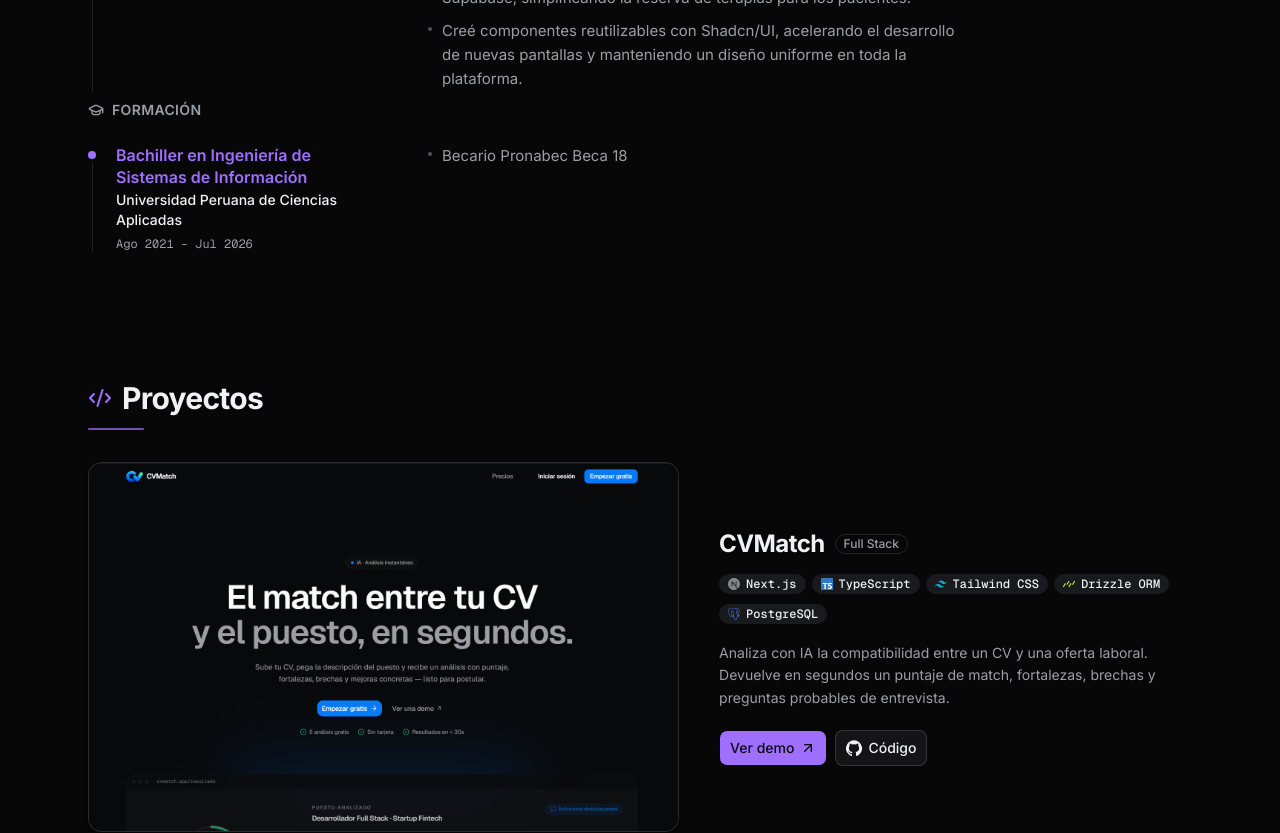
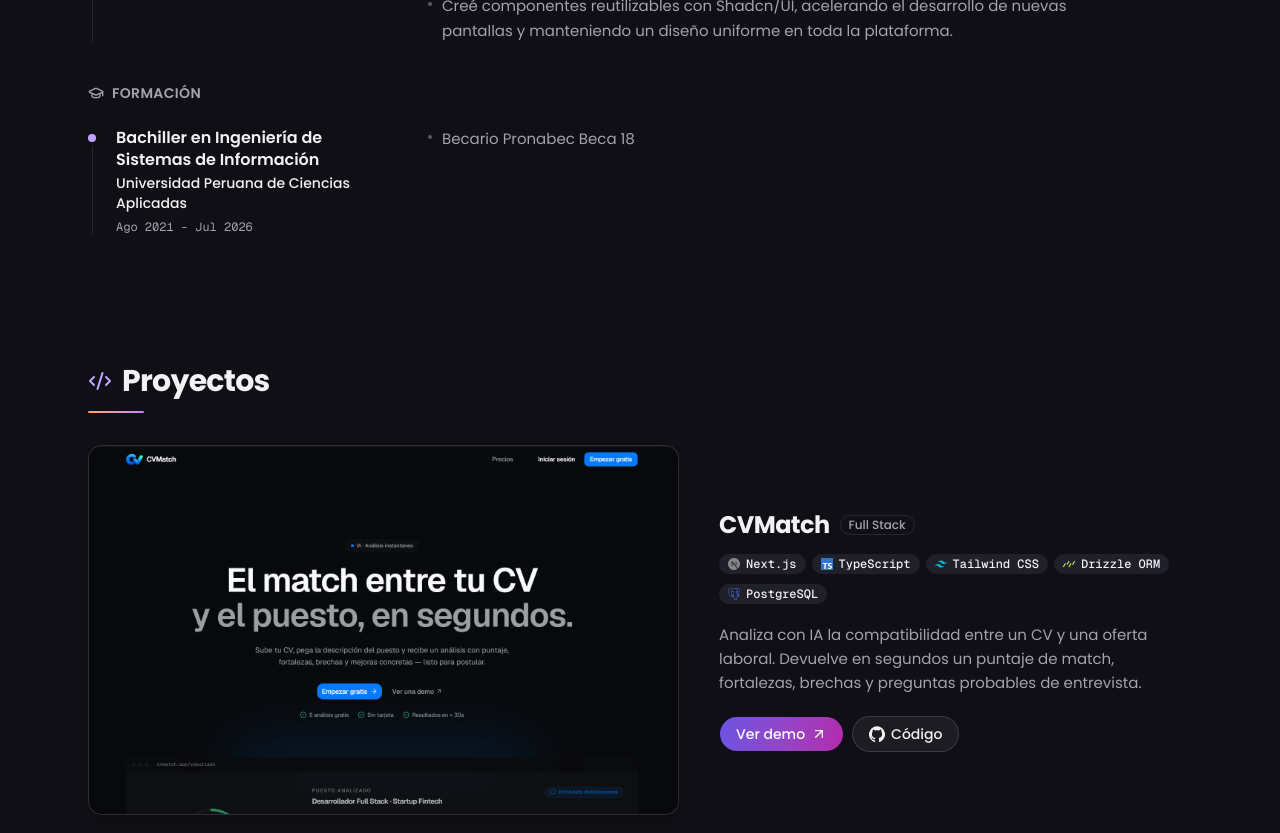
Before and after one commit to Vilduis/my-portfolio, a Next.js app: page / in a window 1280 px wide. Shown: the part 1440-2273 px from the top of the page. Built offline with nearby package versions, Linux system fonts and the light colour scheme.

Commit message:
Se mejoro el diseño y colores

```diff
--- a/app/globals.css
+++ b/app/globals.css
@@ -16,6 +16,8 @@
   --color-secondary-foreground: var(--secondary-foreground);
   --color-secondary: var(--secondary);
   --color-primary-foreground: var(--primary-foreground);
+  --color-action: var(--action);
+  --color-action-foreground: var(--action-foreground);
   --color-primary: var(--primary);
   --color-card-foreground: var(--card-foreground);
   --color-card: var(--card);
@@ -32,39 +34,51 @@
 }
 
 :root {
-  --background: oklch(1 0 0);
-  --foreground: oklch(0.2 0.012 258);
-  --card: oklch(0.985 0.003 258);
-  --card-foreground: oklch(0.2 0.012 258);
+  --background: oklch(0.975 0.008 285);
+  --foreground: oklch(0.2 0.03 280);
+  --card: oklch(1 0 0);
+  --card-foreground: oklch(0.2 0.03 280);
   --primary: oklch(0.46 0.24 295);
   --primary-foreground: oklch(0.99 0 0);
-  --secondary: oklch(0.95 0.004 258);
-  --secondary-foreground: oklch(0.2 0.012 258);
-  --muted: oklch(0.95 0.004 258);
-  --muted-foreground: oklch(0.46 0.012 258);
+  --action: oklch(0.46 0.24 295);
+  --action-foreground: oklch(0.99 0 0);
+  --btn-from: oklch(0.46 0.24 295);
+  --btn-to: oklch(0.5 0.22 335);
+  --grad-from: oklch(0.6 0.19 45);
+  --grad-to: oklch(0.46 0.24 295);
+  --secondary: oklch(0.95 0.01 285);
+  --secondary-foreground: oklch(0.2 0.03 280);
+  --muted: oklch(0.95 0.01 285);
+  --muted-foreground: oklch(0.46 0.03 280);
   --destructive: oklch(0.577 0.245 27.325);
-  --border: oklch(0.9 0.006 258);
-  --input: oklch(0.9 0.006 258);
+  --border: oklch(0.86 0.012 280);
+  --input: oklch(0.62 0.02 280);
   --ring: oklch(0.46 0.24 295);
   --radius: 0.625rem;
   --elevation: oklch(0.3 0.04 280 / 30%);
 }
 
 .dark {
-  --background: oklch(0.129 0.003 286);
-  --foreground: oklch(0.96 0.004 258);
-  --card: oklch(0.173 0.004 264.5);
-  --card-foreground: oklch(0.96 0.004 258);
-  --primary: oklch(0.66 0.21 295);
-  --primary-foreground: oklch(0.15 0.01 295);
-  --secondary: oklch(0.218 0.006 271.1);
-  --secondary-foreground: oklch(0.96 0.004 258);
-  --muted: oklch(0.196 0.008 274.5);
-  --muted-foreground: oklch(0.7 0.008 258);
+  --background: oklch(0.17 0.012 285);
+  --foreground: oklch(0.96 0.006 285);
+  --card: oklch(0.215 0.018 285);
+  --card-foreground: oklch(0.96 0.006 285);
+  --primary: oklch(0.78 0.14 294);
+  --primary-foreground: oklch(0.18 0.04 280);
+  --action: oklch(0.55 0.21 290);
+  --action-foreground: oklch(0.99 0 0);
+  --btn-from: oklch(0.55 0.21 285);
+  --btn-to: oklch(0.55 0.22 330);
+  --grad-from: oklch(0.8 0.15 55);
+  --grad-to: oklch(0.72 0.19 305);
+  --secondary: oklch(0.25 0.02 285);
+  --secondary-foreground: oklch(0.96 0.006 285);
+  --muted: oklch(0.25 0.02 285);
+  --muted-foreground: oklch(0.72 0.018 285);
   --destructive: oklch(0.704 0.191 22.216);
-  --border: oklch(0.95 0.008 258 / 12%);
-  --input: oklch(0.95 0.008 258 / 20%);
-  --ring: oklch(0.66 0.21 295);
+  --border: oklch(0.95 0.02 285 / 11%);
+  --input: oklch(0.95 0.02 285 / 20%);
+  --ring: oklch(0.78 0.14 294);
   --elevation: oklch(0 0 0);
 }
 
@@ -124,6 +138,42 @@
 
   .font-mono {
     font-variant-numeric: tabular-nums;
+  }
+}
+
+@utility text-gradient {
+  background-image: linear-gradient(100deg, var(--grad-from), var(--grad-to));
+  background-clip: text;
+  -webkit-background-clip: text;
+  color: transparent;
+}
+
+@utility bg-gradient-brand {
+  background-image: linear-gradient(100deg, var(--grad-from), var(--grad-to));
+}
+
+@utility bg-gradient-action {
+  background-image: linear-gradient(100deg, var(--btn-from), var(--btn-to));
+}
+
+@utility gradient-ring {
+  position: relative;
+
+  &::after {
+    content: "";
+    position: absolute;
+    inset: 0;
+    border-radius: inherit;
+    padding: 1px;
+    background: linear-gradient(100deg, var(--grad-from), var(--grad-to));
+    mask:
+      linear-gradient(#000 0 0) content-box exclude,
+      linear-gradient(#000 0 0);
+    -webkit-mask-composite: xor;
+    mask-composite: exclude;
+    opacity: 0;
+    transition: opacity 0.3s;
+    pointer-events: none;
   }
 }
 
@@ -209,7 +259,7 @@
 
 @utility hero-glow {
   background-image: radial-gradient(32rem 26rem at calc(min(100% - 1.5rem, 50% + 34.5rem) - 11.5rem) 55%,
-      color-mix(in oklch, var(--primary) 22%, transparent),
+      color-mix(in oklch, var(--primary) 11%, transparent),
       transparent 72%);
 }
 
--- a/app/layout.tsx
+++ b/app/layout.tsx
@@ -1,5 +1,5 @@
 import type { Metadata } from "next"
-import { Geist_Mono, Inter } from "next/font/google"
+import { Geist_Mono, Poppins } from "next/font/google"
 
 import "./globals.css"
 import { site } from "@/config/site"
@@ -8,7 +8,11 @@ import { Nav } from "@/components/layout/nav"
 import { Footer } from "@/components/layout/footer"
 import { cn } from "@/lib/utils"
 
-const fontSans = Inter({ subsets: ["latin"], variable: "--font-sans" })
+const fontSans = Poppins({
+  subsets: ["latin"],
+  weight: ["400", "500", "600", "700"],
+  variable: "--font-sans",
+})
 
 const fontMono = Geist_Mono({ subsets: ["latin"], variable: "--font-mono" })
 
--- a/app/opengraph-image.tsx
+++ b/app/opengraph-image.tsx
@@ -9,10 +9,10 @@ export const size = { width: 1200, height: 630 }
 export const contentType = "image/png"
 
 const colors = {
-  background: "#070708",
+  background: "#0f0e13",
   foreground: "#f0f2f4",
   muted: "#a1a6ad",
-  primary: "#9f6fff",
+  primary: "#a78bfa",
 }
 
 const stack = ["React", "Next.js", "TypeScript", "Node.js", "ASP.NET"]
@@ -84,7 +84,7 @@ export default async function OpengraphImage() {
             lineHeight: 1,
           }}
         >
-          Hey, soy&nbsp;<span style={{ color: colors.primary }}>Vilder</span>
+          Hola, soy&nbsp;<span style={{ color: colors.primary }}>Vilder</span>
         </div>
         <div
           style={{
--- a/components/shared/heading-accent.tsx
+++ b/components/shared/heading-accent.tsx
@@ -4,7 +4,10 @@ export function HeadingAccent({ className }: { className?: string }) {
   return (
     <span
       aria-hidden="true"
-      className={cn("block h-0.5 w-14 rounded-full bg-primary/70", className)}
+      className={cn(
+        "block h-0.5 w-14 rounded-full bg-gradient-brand",
+        className
+      )}
     />
   )
 }
--- a/components/ui/badge.tsx
+++ b/components/ui/badge.tsx
@@ -8,7 +8,8 @@ const badgeVariants = cva(
   {
     variants: {
       variant: {
-        default: "bg-primary text-primary-foreground [a]:hover:bg-primary/80",
+        default:
+          "bg-gradient-action text-action-foreground [a]:hover:brightness-110",
         secondary:
           "bg-secondary text-secondary-foreground [a]:hover:bg-secondary/80",
         destructive:
--- a/components/ui/button.tsx
+++ b/components/ui/button.tsx
@@ -3,11 +3,12 @@ import { cva, type VariantProps } from "class-variance-authority"
 import { cn } from "@/lib/utils"
 
 const buttonVariants = cva(
-  "group/button inline-flex shrink-0 items-center justify-center rounded-md border border-transparent bg-clip-padding text-sm font-medium whitespace-nowrap transition-all outline-none select-none focus-visible:border-ring focus-visible:ring-3 focus-visible:ring-ring/50 active:not-aria-[haspopup]:translate-y-px disabled:pointer-events-none disabled:opacity-50 aria-invalid:border-destructive aria-invalid:ring-3 aria-invalid:ring-destructive/20 dark:aria-invalid:border-destructive/50 dark:aria-invalid:ring-destructive/40 [&_svg]:pointer-events-none [&_svg]:shrink-0 [&_svg:not([class*='size-'])]:size-4",
+  "group/button inline-flex shrink-0 items-center justify-center rounded-full border border-transparent bg-clip-padding text-sm font-medium whitespace-nowrap transition-all outline-none select-none focus-visible:border-ring focus-visible:ring-3 focus-visible:ring-ring/50 active:not-aria-[haspopup]:translate-y-px disabled:pointer-events-none disabled:opacity-50 aria-invalid:border-destructive aria-invalid:ring-3 aria-invalid:ring-destructive/20 dark:aria-invalid:border-destructive/50 dark:aria-invalid:ring-destructive/40 [&_svg]:pointer-events-none [&_svg]:shrink-0 [&_svg:not([class*='size-'])]:size-4",
   {
     variants: {
       variant: {
-        default: "bg-primary text-primary-foreground hover:bg-primary/80",
+        default:
+          "bg-gradient-action text-action-foreground hover:brightness-110",
         outline:
           "border-border bg-background shadow-xs hover:bg-muted hover:text-foreground aria-expanded:bg-muted aria-expanded:text-foreground dark:border-input dark:bg-input/30 dark:hover:bg-input/50",
         secondary:
@@ -20,15 +21,13 @@ const buttonVariants = cva(
       },
       size: {
         default:
-          "h-9 gap-1.5 px-2.5 in-data-[slot=button-group]:rounded-md has-data-[icon=inline-end]:pr-2 has-data-[icon=inline-start]:pl-2",
-        xs: "h-6 gap-1 rounded-[min(var(--radius-md),8px)] px-2 text-xs in-data-[slot=button-group]:rounded-md has-data-[icon=inline-end]:pr-1.5 has-data-[icon=inline-start]:pl-1.5 [&_svg:not([class*='size-'])]:size-3",
-        sm: "h-8 gap-1 rounded-[min(var(--radius-md),10px)] px-2.5 in-data-[slot=button-group]:rounded-md has-data-[icon=inline-end]:pr-1.5 has-data-[icon=inline-start]:pl-1.5",
-        lg: "h-10 gap-1.5 px-2.5 has-data-[icon=inline-end]:pr-2 has-data-[icon=inline-start]:pl-2",
+          "h-9 gap-1.5 px-4 has-data-[icon=inline-end]:pr-3.5 has-data-[icon=inline-start]:pl-3.5",
+        xs: "h-6 gap-1 px-2 text-xs has-data-[icon=inline-end]:pr-1.5 has-data-[icon=inline-start]:pl-1.5 [&_svg:not([class*='size-'])]:size-3",
+        sm: "h-8 gap-1 px-3.5 has-data-[icon=inline-end]:pr-3 has-data-[icon=inline-start]:pl-3",
+        lg: "h-10 gap-1.5 px-5 has-data-[icon=inline-end]:pr-4 has-data-[icon=inline-start]:pl-4",
         icon: "size-9",
-        "icon-xs":
-          "size-6 rounded-[min(var(--radius-md),8px)] in-data-[slot=button-group]:rounded-md [&_svg:not([class*='size-'])]:size-3",
-        "icon-sm":
-          "size-8 rounded-[min(var(--radius-md),10px)] in-data-[slot=button-group]:rounded-md",
+        "icon-xs": "size-6 [&_svg:not([class*='size-'])]:size-3",
+        "icon-sm": "size-8",
         "icon-lg": "size-10",
       },
     },
--- a/config/site.ts
+++ b/config/site.ts
@@ -6,7 +6,6 @@ export const site = {
   emailEncoded: "bHVpc3ZpbGRlcnNAZ21haWwuY29t",
   github: "https://github.com/Vilduis",
   linkedin: "https://linkedin.com/in/vilder-sandoval",
-  cv: "/CV-Sandoval.pdf",
   url: "https://vilduis.com",
   available: true,
 } as const
--- a/features/experience/components/experience-section.tsx
+++ b/features/experience/components/experience-section.tsx
@@ -20,7 +20,7 @@ export function ExperienceSection() {
         ))}
       </ol>
 
-      <h3 className="mt-2 mb-6 flex items-center gap-2 text-sm font-semibold tracking-wide text-muted-foreground uppercase">
+      <h3 className="mt-10 mb-6 flex items-center gap-2 text-sm font-semibold tracking-wide text-muted-foreground uppercase">
         <GraduationCap className="size-4" />
         Formación
       </h3>
--- a/features/experience/components/timeline-item.tsx
+++ b/features/experience/components/timeline-item.tsx
@@ -23,7 +23,7 @@ export function TimelineItem({
       />
 
       <div>
-        <h3 className="leading-snug font-semibold text-balance text-primary">
+        <h3 className="leading-snug font-semibold text-balance">
           {title}
         </h3>
         <p className="mt-0.5 text-sm font-medium">{subtitle}</p>
@@ -32,7 +32,7 @@ export function TimelineItem({
         </p>
       </div>
 
-      <ul className="max-w-[34rem] space-y-2 text-[0.9375rem] leading-relaxed text-muted-foreground">
+      <ul className="max-w-[40rem] space-y-2 text-[0.9375rem] leading-relaxed text-muted-foreground">
         {items.map((item) => (
           <li key={item} className="flex gap-2.5">
             <span
--- a/features/projects/components/featured-project.tsx
+++ b/features/projects/components/featured-project.tsx
@@ -19,7 +19,7 @@ export function FeaturedProject({ project }: { project: Project }) {
         rel="noopener noreferrer"
         tabIndex={-1}
         aria-hidden="true"
-        className="overflow-hidden rounded-xl border border-border bg-card shadow-lg shadow-elevation/20 transition-colors group-hover:border-primary/60"
+        className="overflow-hidden rounded-xl border border-border bg-card shadow-lg shadow-elevation/20 gradient-ring transition-colors group-hover:border-transparent group-hover:after:opacity-100"
       >
         <Image
           src={project.image}
@@ -39,7 +39,7 @@ export function FeaturedProject({ project }: { project: Project }) {
 
         <TechBadgeList technologies={project.technologies} className="mt-3" />
 
-        <p className="mt-4 max-w-prose text-sm leading-relaxed text-balance-pretty text-muted-foreground">
+        <p className="mt-4 max-w-prose text-[0.9375rem] leading-relaxed text-balance-pretty text-muted-foreground">
           {project.description}
         </p>
 
--- a/features/projects/components/project-card.tsx
+++ b/features/projects/components/project-card.tsx
@@ -19,7 +19,7 @@ export function ProjectCard({ project }: { project: Project }) {
         rel="noopener noreferrer"
         tabIndex={-1}
         aria-hidden="true"
-        className="overflow-hidden rounded-xl border border-border bg-card shadow-md shadow-black/5 transition-colors group-hover:border-primary/50"
+        className="overflow-hidden rounded-xl border border-border bg-card shadow-md shadow-black/5 gradient-ring transition-colors group-hover:border-transparent group-hover:after:opacity-100"
       >
         <Image
           src={project.image}
@@ -34,7 +34,7 @@ export function ProjectCard({ project }: { project: Project }) {
       <div className="mt-4 flex flex-1 flex-col">
         <ProjectHeading project={project} className="text-lg font-bold" />
 
-        <p className="mt-2 text-sm leading-relaxed text-balance-pretty text-muted-foreground">
+        <p className="mt-2 text-[0.9375rem] leading-relaxed text-balance-pretty text-muted-foreground">
           {project.description}
         </p>
 
```
Also changed, not shown: features/hero/components/hero-section.tsx (+3 -13 lines), 1 other file (tests, documents, lock files or other folders).
